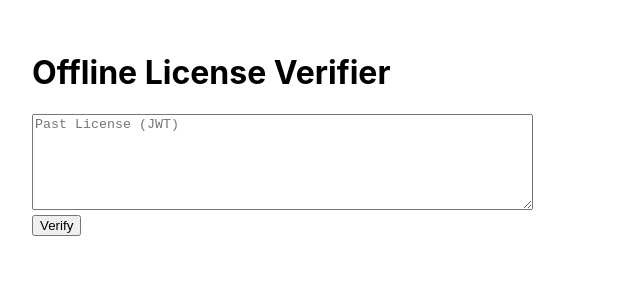
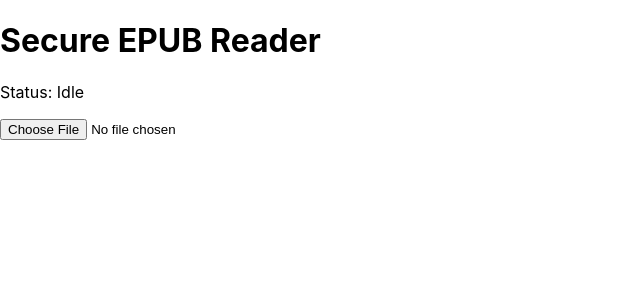
Before and after one commit to JonathanF-M/reader, a React (Create React App) app: page / in a window 1280 px wide. Shown: the top 300 px of the page, without its empty margins (0-640 px from the left). Built offline with nearby package versions, Linux system fonts and the light colour scheme.

Commit message:
decrypt uploaded license.json file

```diff
--- a/package.json
+++ b/package.json
@@ -7,6 +7,7 @@
     "@testing-library/jest-dom": "^6.6.3",
     "@testing-library/react": "^16.3.0",
     "@testing-library/user-event": "^13.5.0",
+    "epubjs": "^0.3.93",
     "jose": "^6.0.11",
     "react": "^19.1.0",
     "react-dom": "^19.1.0",
--- a/src/App.jsx
+++ b/src/App.jsx
@@ -1,38 +1,54 @@
 import './App.css';
 import React, { useState } from 'react';
-import { verifyLicense } from './verifyLicense';
+import { importAESKey, decryptFile } from './utils/crypto';
+import { publicKeyPem } from './publicKey';
+import * as jose from "jose";
 
 function App() {
+  const [status, setStatus] = useState("Idle")
 
-  const [token, setToken] = useState('');
-  const [result, setResult] = useState(null);
+  async function handleFiles(event) {
+    const files = event.target.files;
+    const licenseFile = [...files].find(f => f.name.endsWith(".json"));
 
-  const handleVerify = async () => {
-    const res = await verifyLicense(token.trim());
-    setResult(res);
-  };
+    if (!licenseFile) {
+      alert("Please upload license file");
+      return;
+    }
+
+    try {
+      setStatus("Reading License...");
+      const licenseText = await licenseFile.text();
+      const licenseData = JSON.parse(licenseText);
+
+      const publicKey = await jose.importSPKI(publicKeyPem, "RS256");
+      const { payload } = await jose.jwtVerify(licenseData.license, publicKey);
+
+      const hexKey = payload.key;
+      const key = await importAESKey(hexKey);
+
+      setStatus("Decrypting book...");
+      const encryptedEpubBuffer = Uint8Array.from(atob(licenseData.encrypted_epub), c => c.charCodeAt(0));
+
+      const iv = encryptedEpubBuffer.slice(0, 16);
+      const encryptedContent = encryptedEpubBuffer.slice(16);
+
+      const decrypted = await decryptFile(encryptedContent, key, iv);
+      const epubBlob = new Blob([decrypted], {type: "application/epub+zip"});
+
+      setStatus("Success!");
+    } catch (err) {
+      alert("Failed to load book");
+      setStatus("Error");
+    }
+  }
 
   return (
-    <div style={{padding: '2rem'}}>
-      <h1>Offline License Verifier</h1>
-      <textarea
-        placeholder='Past License (JWT)'
-        rows={6}
-        cols={60}
-        value={token}
-        onChange={e => setToken(e.target.value)}
-      />
-      <br />
-      <button onClick={handleVerify}>Verify</button>
-      {result && (
-        <div>
-          {result.valid? (
-            <pre>{JSON.stringify(result.payload, null, 2)}</pre>
-          ) : (
-            <p style={{color:'red'}}>Invalid license: {result.error}</p>
-          )}
-        </div>
-      )}
+    <div>
+      <h1>Secure EPUB Reader</h1>
+      <p>Status: {status}</p>
+      <input type="file" onChange={handleFiles} />
+      <div id="viewer" style={{ height: "600px" }}></div>
     </div>
   );
 }
--- /dev/null
+++ b/src/utils/crypto.js
@@ -0,0 +1,18 @@
+export async function importAESKey(hexKey) {
+  const keyBuffer = Uint8Array.from(hexKey.match(/.{1,2}/g).map(byte => parseInt(byte, 16)));
+  return crypto.subtle.importKey(
+    "raw",
+    keyBuffer,
+    "AES-CBC",
+    false,
+    ["decrypt"]
+  );
+}
+
+export async function decryptFile(encryptedBuffer, key, iv) {
+  return crypto.subtle.decrypt(
+    {name: "AES-CBC", iv},
+    key,
+    encryptedBuffer
+  );
+}
```
Also changed, not shown: 1 other file (tests, documents, lock files or other folders).
